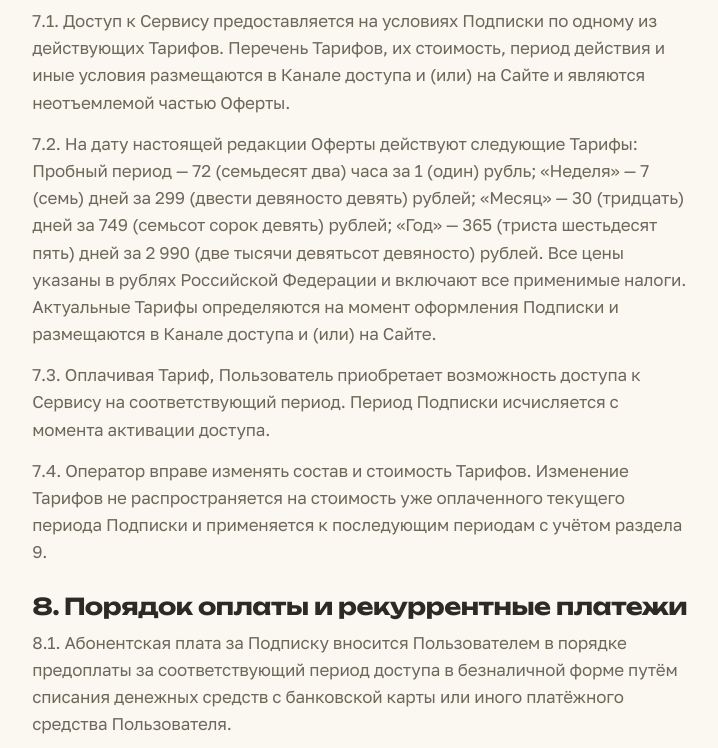
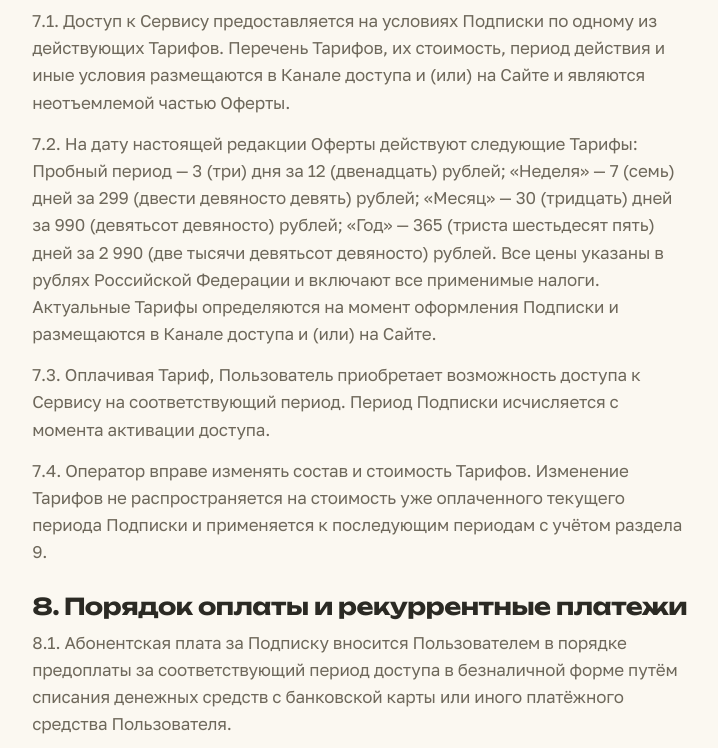
Before and after one commit to Ghostmxs/calory_land, a plain HTML site: page terms/index.html in a window 1280 px wide. Shown: the part 6123-6871 px from the top of the page, without its empty margins (83-801 px from the left). Drawn offline with Linux system fonts and the light colour scheme.

Commit message:
Корректировка тарифов

```diff
--- a/assets/js/config.js
+++ b/assets/js/config.js
@@ -32,10 +32,16 @@ window.CALORIYA = {
   // === Pricing tiers (array order = order on the page) ===
   // The UI is data-driven: add/remove/reorder items freely, layout adapts.
   // `days` powers the "≈ N ₽/день" line (shown for non-trial tiers).
+  // `legalDuration`/`legalPrice` carry the spelled-out wording reused verbatim
+  // in the offer (terms); kept as strings since Russian number-to-words is locale-heavy.
   PRICING: [
-    { id: 'trial', title: 'Пробный период', duration: '72 часа', days: 3,   price: 1,    caption: 'затем автопродление', badge: 'Старт', featured: true },
-    { id: 'week',  title: 'Неделя',         duration: '7 дней',   days: 7,   price: 299 },
-    { id: 'month', title: 'Месяц',          duration: '30 дней',  days: 30,  price: 749,  badge: 'Популярный' },
-    { id: 'year',  title: 'Год',            duration: '365 дней', days: 365, price: 2990, badge: 'Выгодно' },
+    { id: 'trial', title: 'Пробный период', duration: '3 дня',    days: 3,   price: 12,   caption: 'затем автопродление', badge: 'Старт', featured: true,
+      legalDuration: '3 (три) дня',                       legalPrice: '12 (двенадцать) рублей' },
+    { id: 'week',  title: 'Неделя',         duration: '7 дней',   days: 7,   price: 299,
+      legalDuration: '7 (семь) дней',                     legalPrice: '299 (двести девяносто девять) рублей' },
+    { id: 'month', title: 'Месяц',          duration: '30 дней',  days: 30,  price: 990,  badge: 'Популярный',
+      legalDuration: '30 (тридцать) дней',                legalPrice: '990 (девятьсот девяносто) рублей' },
+    { id: 'year',  title: 'Год',            duration: '365 дней', days: 365, price: 2990, badge: 'Выгодно',
+      legalDuration: '365 (триста шестьдесят пять) дней', legalPrice: '2 990 (две тысячи девятьсот девяносто) рублей' },
   ],
 };
--- a/assets/js/main.js
+++ b/assets/js/main.js
@@ -73,6 +73,14 @@
     }).join('');
   }
 
+  // --- Legal wording bound to pricing tiers (offer text) ---
+  document.querySelectorAll('[data-plan]').forEach(function (el) {
+    var p = (C.PRICING || []).find(function (x) { return x.id === el.getAttribute('data-plan'); });
+    if (!p) return;
+    var f = el.getAttribute('data-field');
+    if (p[f] != null) el.textContent = p[f];
+  });
+
   // --- Billing disclosure ---
   var note = document.getElementById('billingNote');
   if (note && C.BILLING_NOTE) {
--- a/terms/index.html
+++ b/terms/index.html
@@ -108,7 +108,7 @@
 
       <h2>7. Тарифы и Подписка</h2>
       <p>7.1. Доступ к Сервису предоставляется на условиях Подписки по одному из действующих Тарифов. Перечень Тарифов, их стоимость, период действия и иные условия размещаются в Канале доступа и (или) на Сайте и являются неотъемлемой частью Оферты.</p>
-      <p>7.2. На дату настоящей редакции Оферты действуют следующие Тарифы: Пробный период — 72 (семьдесят два) часа за 1 (один) рубль; «Неделя» — 7 (семь) дней за 299 (двести девяносто девять) рублей; «Месяц» — 30 (тридцать) дней за 749 (семьсот сорок девять) рублей; «Год» — 365 (триста шестьдесят пять) дней за 2 990 (две тысячи девятьсот девяносто) рублей. Все цены указаны в рублях Российской Федерации и включают все применимые налоги. Актуальные Тарифы определяются на момент оформления Подписки и размещаются в Канале доступа и (или) на Сайте.</p>
+      <p>7.2. На дату настоящей редакции Оферты действуют следующие Тарифы: Пробный период — <span data-plan="trial" data-field="legalDuration">3 (три) дня</span> за <span data-plan="trial" data-field="legalPrice">12 (двенадцать) рублей</span>; «Неделя» — <span data-plan="week" data-field="legalDuration">7 (семь) дней</span> за <span data-plan="week" data-field="legalPrice">299 (двести девяносто девять) рублей</span>; «Месяц» — <span data-plan="month" data-field="legalDuration">30 (тридцать) дней</span> за <span data-plan="month" data-field="legalPrice">990 (девятьсот девяносто) рублей</span>; «Год» — <span data-plan="year" data-field="legalDuration">365 (триста шестьдесят пять) дней</span> за <span data-plan="year" data-field="legalPrice">2 990 (две тысячи девятьсот девяносто) рублей</span>. Все цены указаны в рублях Российской Федерации и включают все применимые налоги. Актуальные Тарифы определяются на момент оформления Подписки и размещаются в Канале доступа и (или) на Сайте.</p>
       <p>7.3. Оплачивая Тариф, Пользователь приобретает возможность доступа к Сервису на соответствующий период. Период Подписки исчисляется с момента активации доступа.</p>
       <p>7.4. Оператор вправе изменять состав и стоимость Тарифов. Изменение Тарифов не распространяется на стоимость уже оплаченного текущего периода Подписки и применяется к последующим периодам с учётом раздела 9.</p>
 
@@ -128,7 +128,7 @@
       <p>9.5. Информация об условиях автоматического продления (факт продления, периодичность и размер списаний, способ отказа от автопродления) доводится до Пользователя до оформления Подписки — в Канале доступа, на Сайте и в настоящей Оферте. Пользователь подтверждает, что данная информация является для него ясной и достаточной.</p>
 
       <h2>10. Пробный период</h2>
-      <p>10.1. Пробный период предоставляет Пользователю доступ к Сервису на 72 (семьдесят два) часа по цене 1 (один) рубль и предназначен для предварительного ознакомления с возможностями Сервиса.</p>
+      <p>10.1. Пробный период предоставляет Пользователю доступ к Сервису на <span data-plan="trial" data-field="legalDuration">3 (три) дня</span> по цене <span data-plan="trial" data-field="legalPrice">12 (двенадцать) рублей</span> и предназначен для предварительного ознакомления с возможностями Сервиса.</p>
       <p>10.2. <strong>По истечении Пробного периода Подписка автоматически продлевается на Тариф «Месяц» с последующим ежемесячным автоматическим продлением</strong>, если Пользователь не отключил автопродление до момента окончания Пробного периода в порядке раздела 12. Если списание по Тарифу «Месяц» провести не удалось, применяется механика, предусмотренная пунктом 9.3 (переход на Тариф с меньшей стоимостью, в том числе на Тариф «Неделя»).</p>
       <p>10.3. Оформляя Пробный период, Пользователь подтверждает, что он надлежащим образом проинформирован о платном характере дальнейшего использования Сервиса, о размере и сроке последующего списания, а также о порядке отключения автоматического продления, и выражает согласие с указанными условиями.</p>
       <p>10.4. Пробный период предоставляется однократно. Оператор вправе отказать в предоставлении Пробного периода при его повторном оформлении, а также при выявлении признаков недобросовестного использования (в том числе при создании нескольких учётных записей в целях повторного получения Пробного периода).</p>
```
